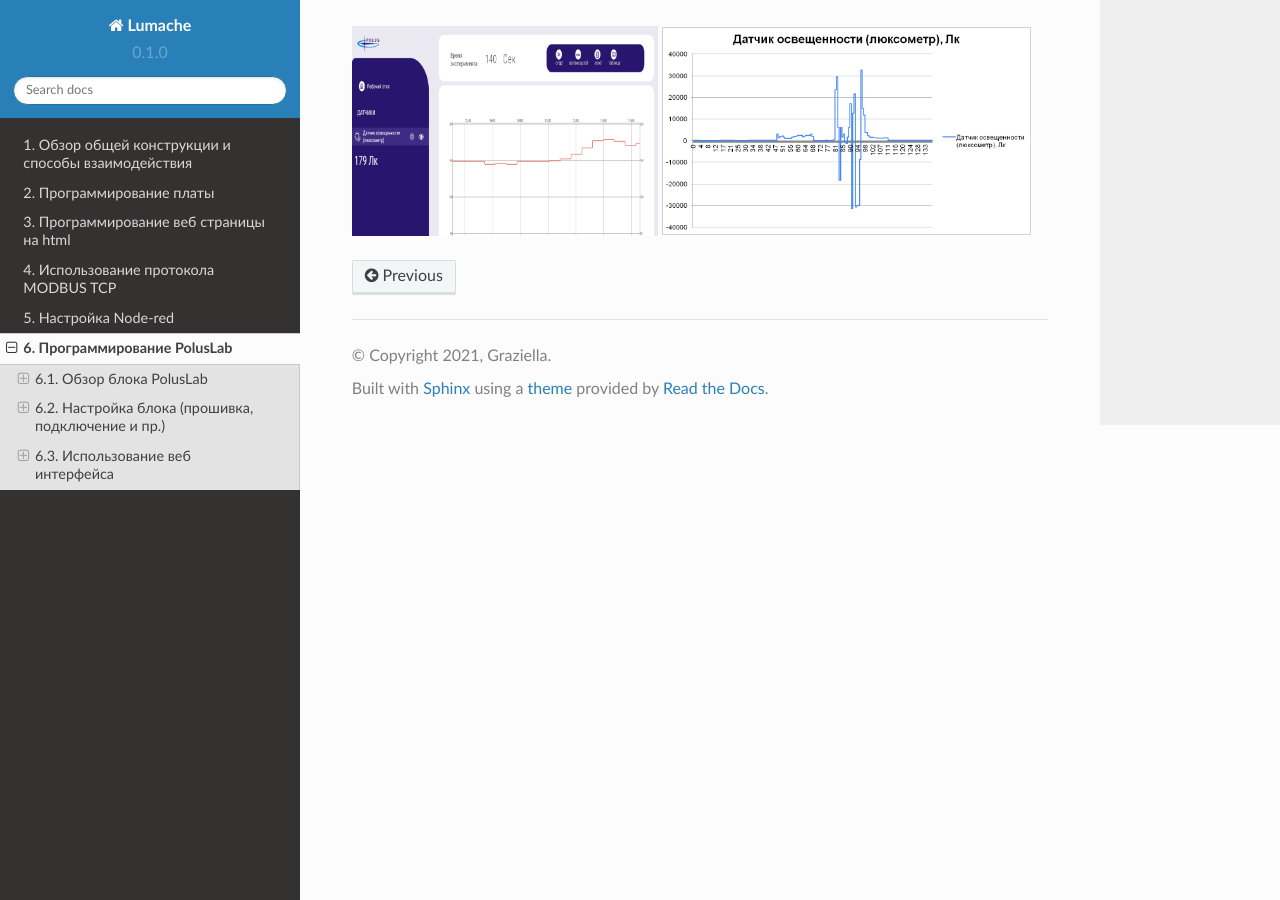
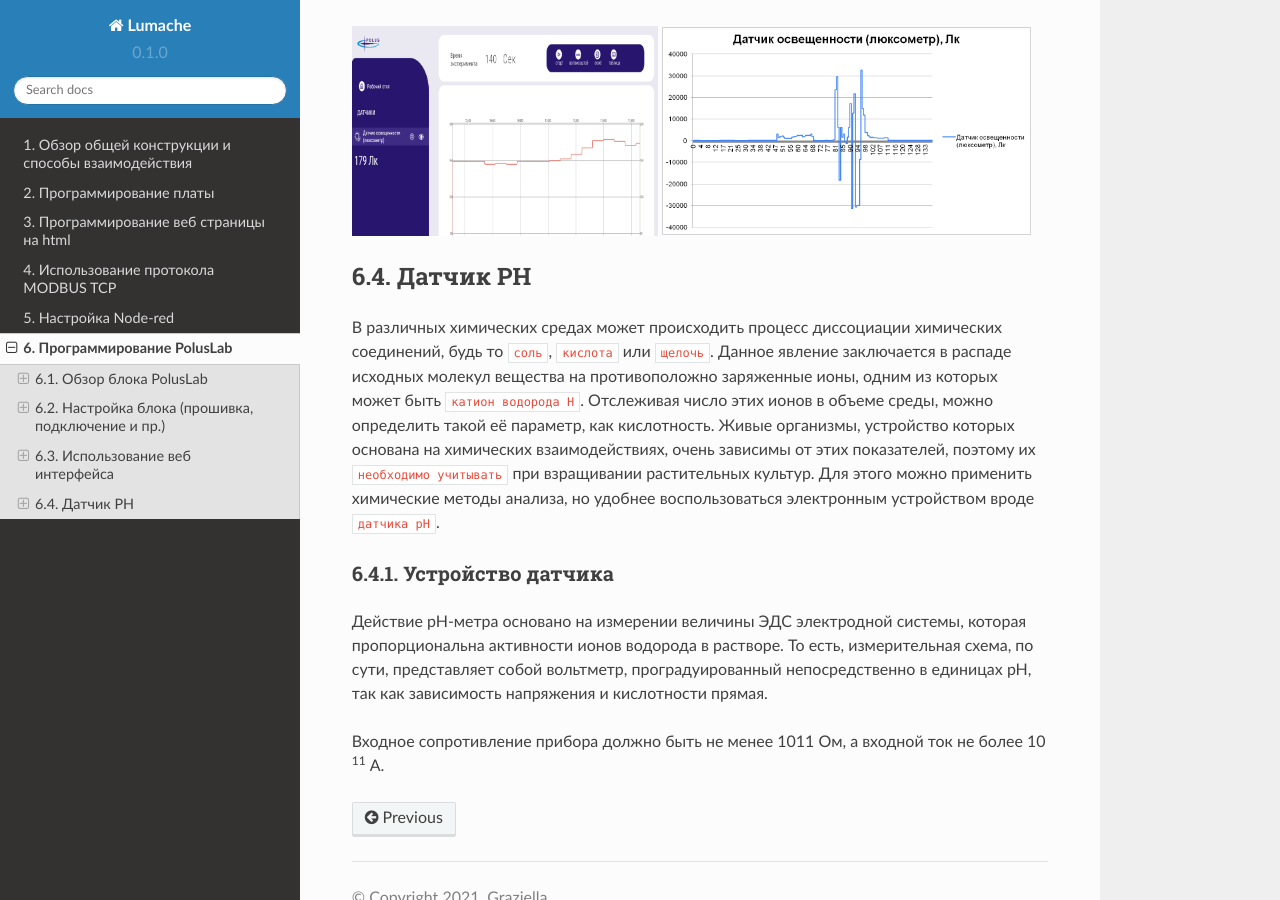
Before and after one commit to BBanwz/book_AL_GH, a Sphinx documentation site: the page built from docs/source/6/1.rst, in a window 1280 px wide and 900 px high, scrolled down 5353 px. Built offline with Sphinx 7.4.7 and the Read the Docs theme 2.0.0, drawn with Linux system fonts in a browser that asks for light colours.

Commit message:
Update 1.rst

```diff
--- a/docs/source/6/1.rst
+++ b/docs/source/6/1.rst
@@ -190,3 +190,15 @@
 
 
 |pic3| |pic4|
+
+Датчик PH
+---------
+
+В различных химических средах может происходить процесс диссоциации химических соединений, будь то ``соль``, ``кислота`` или ``щелочь``. Данное явление заключается в распаде исходных молекул вещества на противоположно заряженные ионы, одним из которых может быть ``катион водорода H``. Отслеживая число этих ионов в объеме среды, можно определить такой её параметр, как кислотность. Живые организмы, устройство которых основана на химических взаимодействиях, очень зависимы от этих показателей, поэтому их ``необходимо учитывать`` при взращивании растительных культур. Для этого можно применить химические методы анализа, но удобнее воспользоваться электронным устройством вроде ``датчика pH``.
+
+Устройство датчика
+~~~~~~~~~~~~~~~~~~
+
+Действие pH-метра основано на измерении величины ЭДС электродной системы, которая пропорциональна активности ионов водорода в растворе. То есть, измерительная схема, по сути, представляет собой вольтметр, проградуированный непосредственно в единицах pH, так как зависимость напряжения и кислотности прямая.
+
+Входное сопротивление прибора должно быть не менее 1011 Ом, а входной ток не более 10 :sup:`11` А.
```
